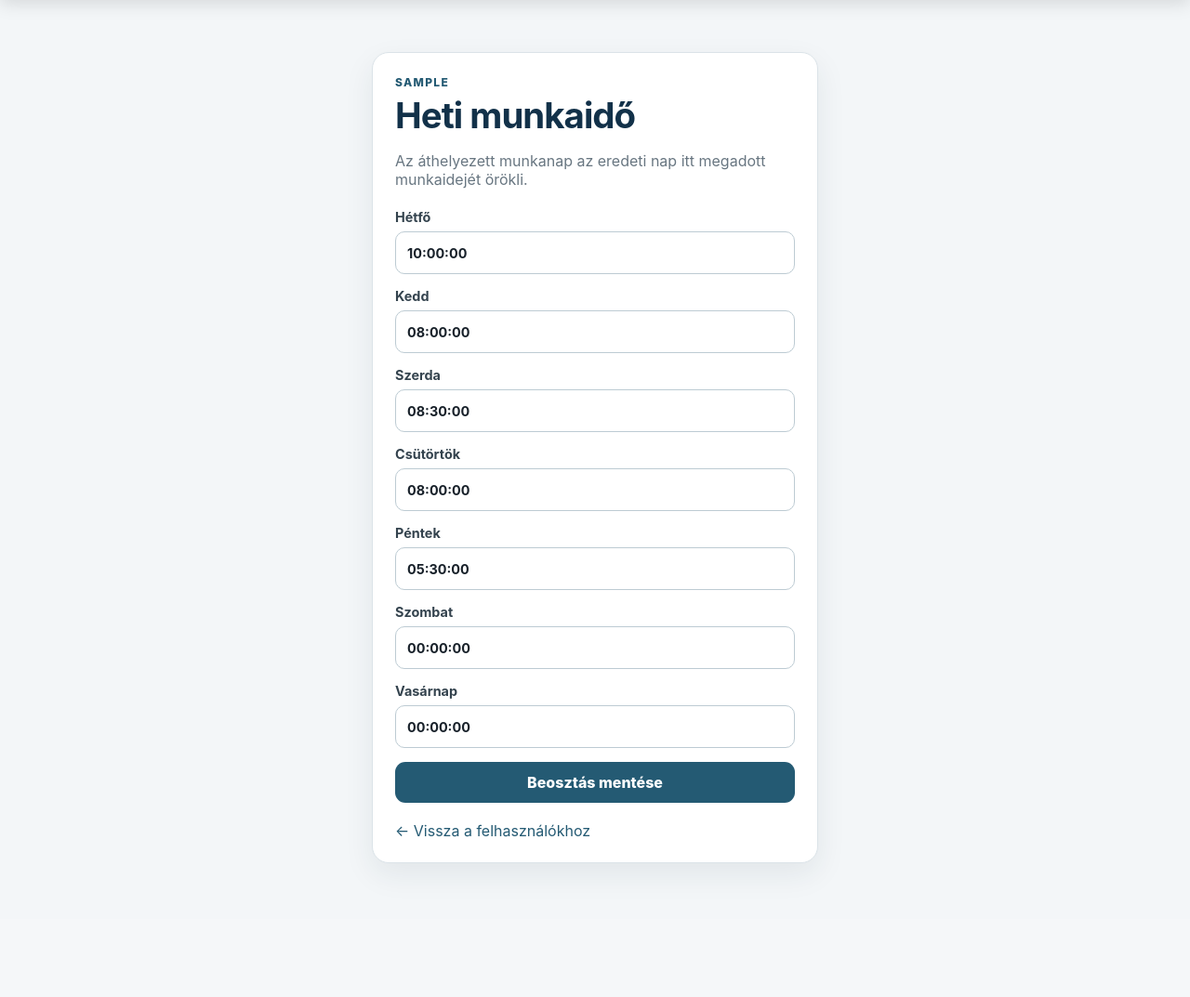
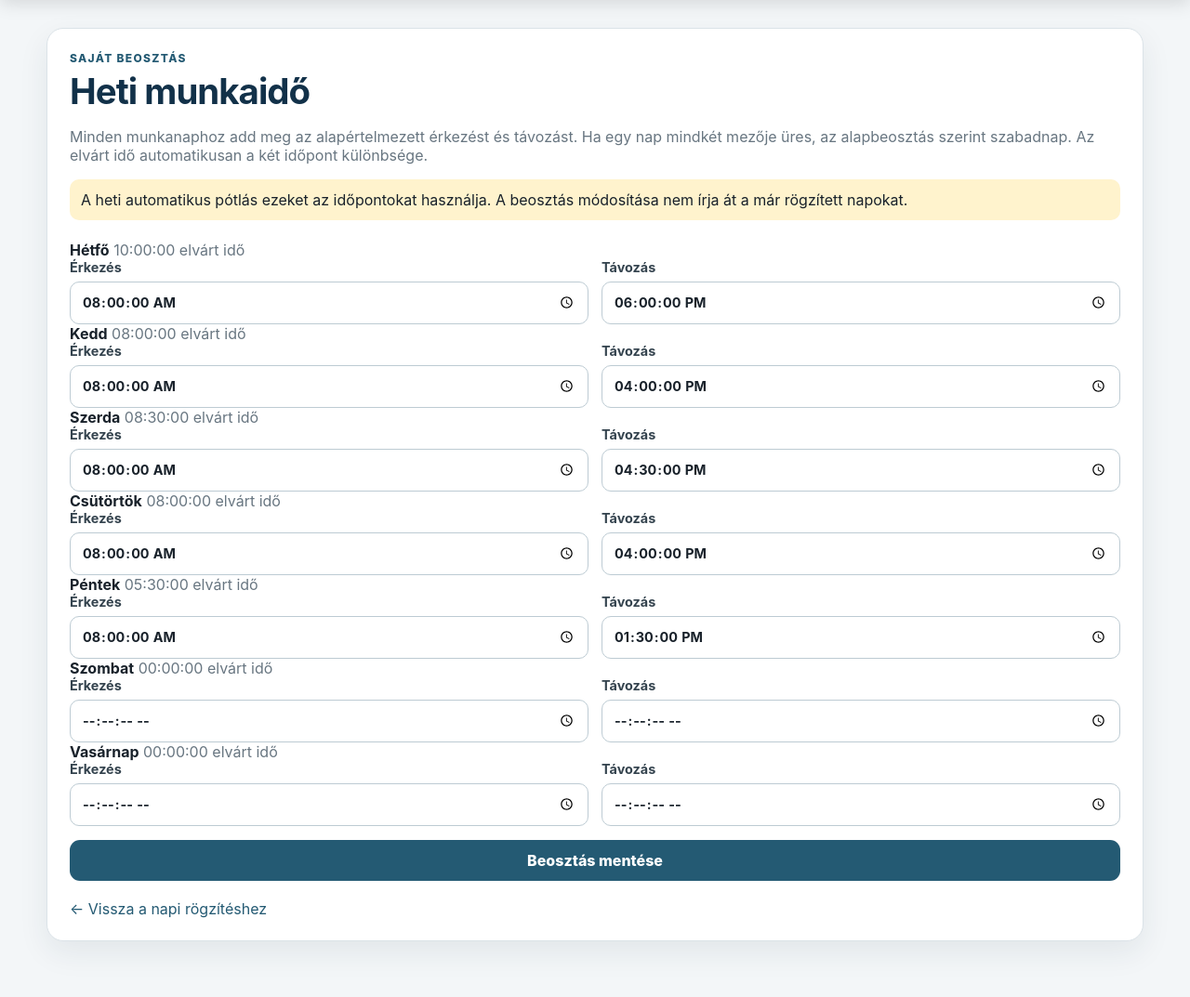
Before and after one commit to Nicqx/munkaido-nyilvantarto, a Flask app: page /schedule in a window 1280 px wide. Shown: the part 64-1137 px from the top of the page at 93% size. Before the commit the page ends 1001 px from the top, so only its background shows below. Run offline with Flask 3, Linux system fonts and the light colour scheme; the visitor is signed in with stand-in values (Sample User, id 1); data comes from the database, SQL or seed files in the repository; data that the repository does not hold is empty; parts of the project's set-up code (start-up, migrations or seed data) failed here and were passed over.

Commit message:
feat: egyéni beosztás és heti pótlás (worktime/templates/admin_schedule.html)

```diff
--- a/worktime/templates/admin_schedule.html
+++ b/worktime/templates/admin_schedule.html
@@ -1,13 +1,32 @@
 {% extends "base.html" %}
 {% block title %}Munkaidő-beosztás · Munkaidő{% endblock %}
 {% block content %}
-<section class="card narrow-card">
-  <p class="eyebrow">{{ selected_user['login'] }}</p><h1>Heti munkaidő</h1>
-  <p class="muted">Az áthelyezett munkanap az eredeti nap itt megadott munkaidejét örökli.</p>
+<section class="card schedule-card">
+  <p class="eyebrow">{% if own_schedule %}Saját beosztás{% else %}{{ selected_user['login'] }}{% endif %}</p>
+  <h1>Heti munkaidő</h1>
+  <p class="muted">Minden munkanaphoz add meg az alapértelmezett érkezést és távozást. Ha egy nap mindkét mezője üres, az alapbeosztás szerint szabadnap. Az elvárt idő automatikusan a két időpont különbsége.</p>
+  <p class="notice">A heti automatikus pótlás ezeket az időpontokat használja. A beosztás módosítása nem írja át a már rögzített napokat.</p>
   <form method="post" class="stack-form">
-    {% for item in schedule %}<label>{{ item.name }}<input name="day_{{ item.weekday }}" value="{{ item.seconds|duration }}" inputmode="numeric" required></label>{% endfor %}
+    <div class="schedule-list">
+      {% for item in schedule %}
+        <div class="schedule-row">
+          <div class="schedule-day">
+            <strong>{{ item.name }}</strong>
+            <span class="muted">{{ item.seconds|duration }} elvárt idő</span>
+          </div>
+          <div class="form-row">
+            <label>Érkezés
+              <input type="time" step="1" name="arrival_{{ item.weekday }}" value="{{ item.arrival or '' }}">
+            </label>
+            <label>Távozás
+              <input type="time" step="1" name="departure_{{ item.weekday }}" value="{{ item.departure or '' }}">
+            </label>
+          </div>
+        </div>
+      {% endfor %}
+    </div>
     <button class="button primary" type="submit">Beosztás mentése</button>
   </form>
-  <a class="back-link" href="{{ url_for('admin_users') }}">← Vissza a felhasználókhoz</a>
+  <a class="back-link" href="{{ url_for('dashboard') if own_schedule else url_for('admin_users') }}">← {% if own_schedule %}Vissza a napi rögzítéshez{% else %}Vissza a felhasználókhoz{% endif %}</a>
 </section>
 {% endblock %}
```
